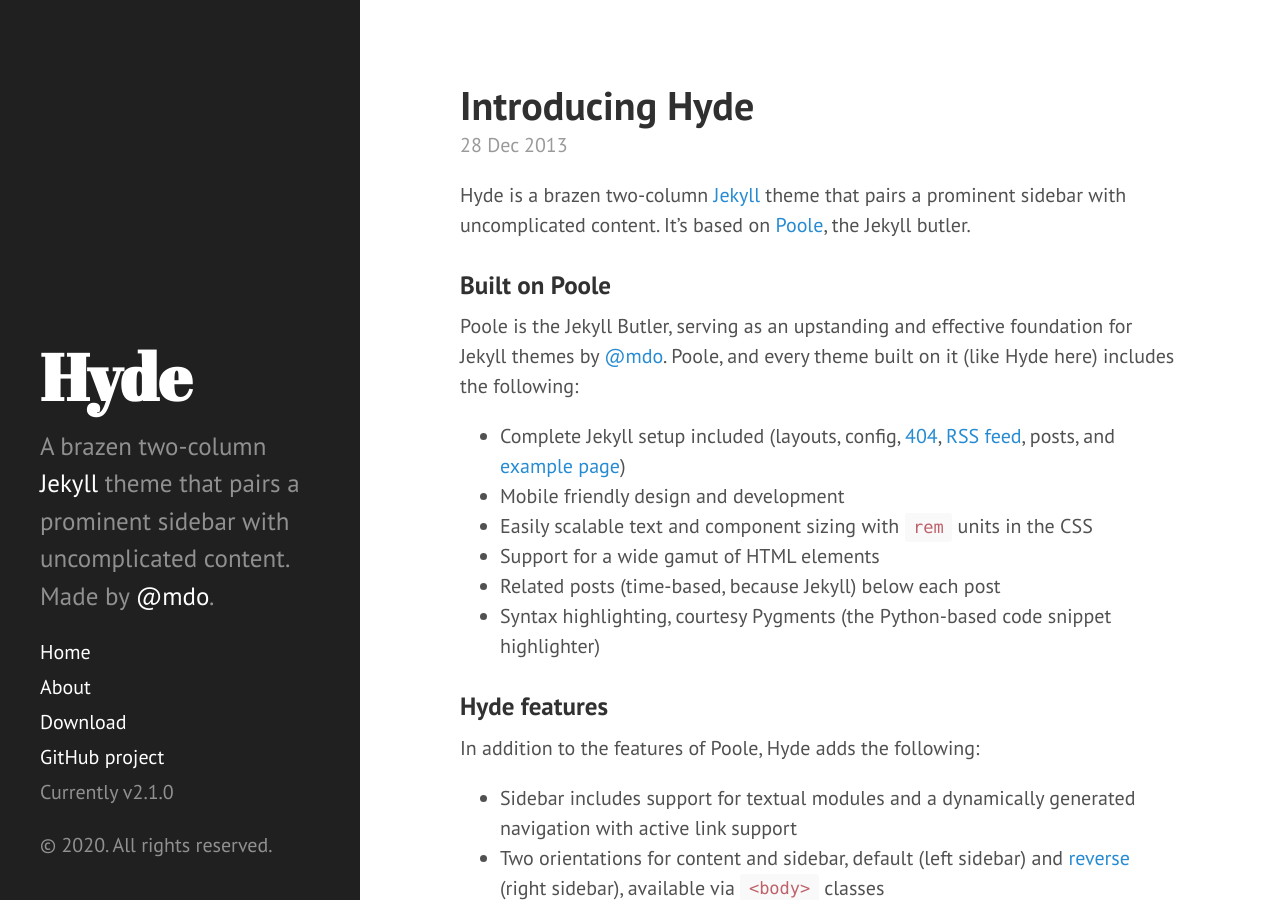
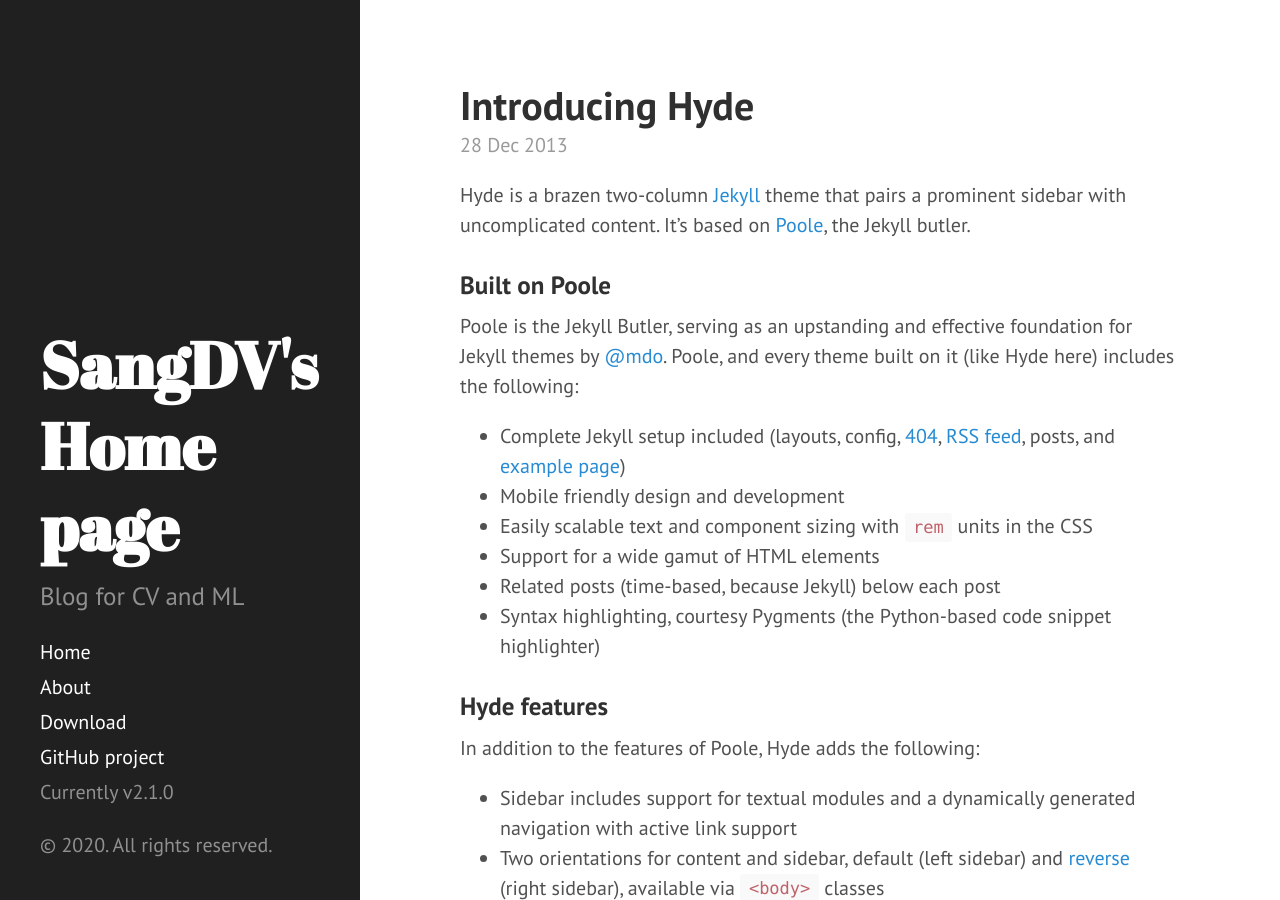
Before and after one commit to sangdv/sangdv.github.io, a Jekyll site: the page built from index.html, in a window 1280 px wide and 900 px high. Built offline with Jekyll 4.4.1, drawn with Linux system fonts in a browser that asks for light colours; Markdown is read by kramdown in place of the engine named in the settings; the list of posts is cut into pages by our own code.

Commit message:
hype theme

```diff
--- a/_config.yml
+++ b/_config.yml
@@ -7,20 +7,20 @@
 #relative_permalinks: true
 
 # Setup
-title:            Hyde
-tagline:          'A Jekyll theme'
-description:      'A brazen two-column <a href="http://jekyllrb.com" target="_blank">Jekyll</a> theme that pairs a prominent sidebar with uncomplicated content. Made by <a href="https://twitter.com/mdo" target="_blank">@mdo</a>.'
-url:              http://hyde.getpoole.com
+title:            SangDV's Home page
+tagline:          'CV and ML'
+description:      'Blog for CV and ML'
+url:              http://sangdv.github.io
 baseurl:          /
 
 author:
-  name:           'Mark Otto'
-  url:            https://twitter.com/mdo
+  name:           'Sang Dinh'
+  url:            https://users.soict.hust.edu.vn/sangdv/
 
 paginate:         5
 
 # Custom vars
 version:          2.1.0
 
-github:
-  repo:           https://github.com/poole/hyde
+#github:
+#  repo:           https://github.com/poole/hyde
```
